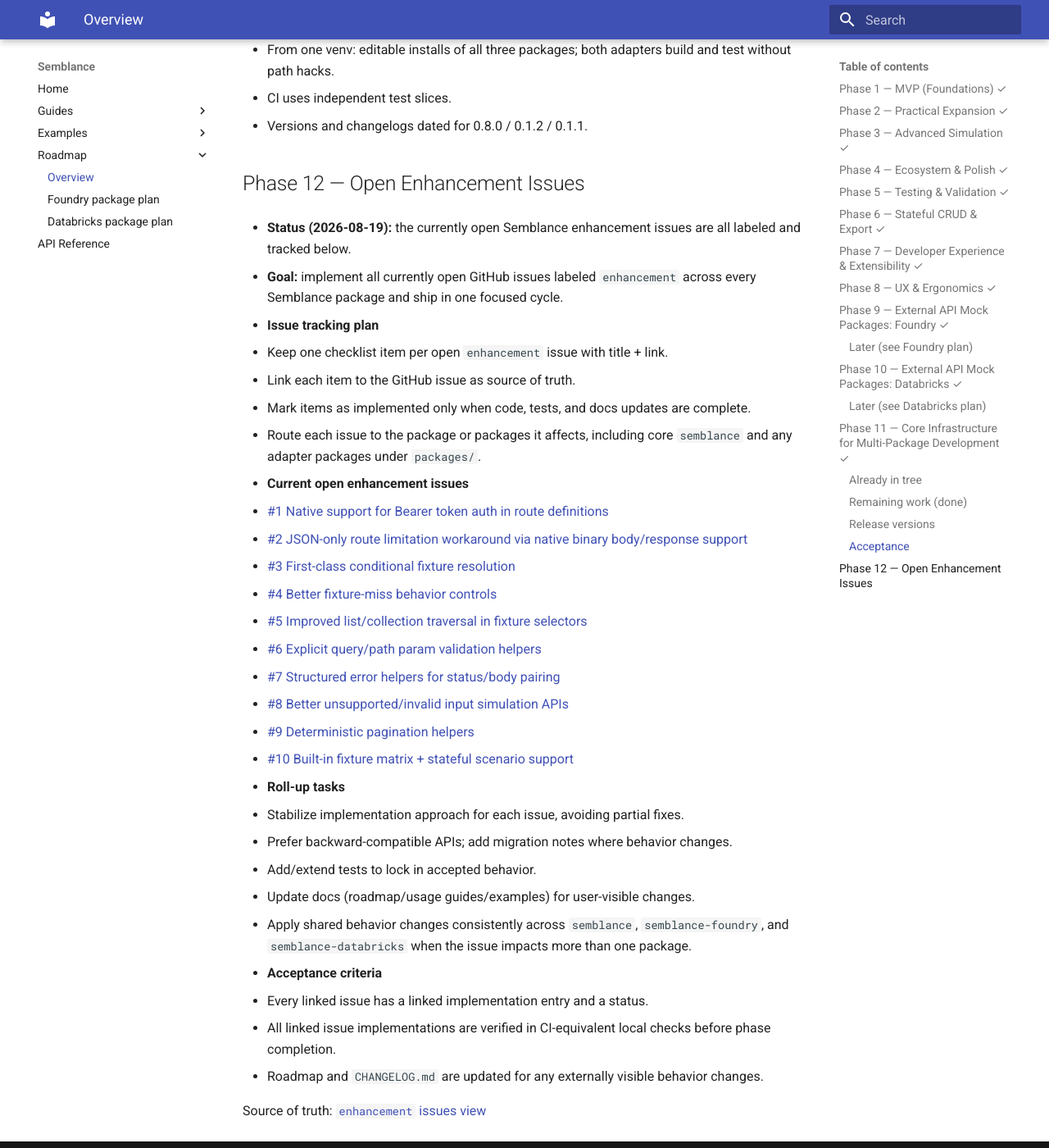
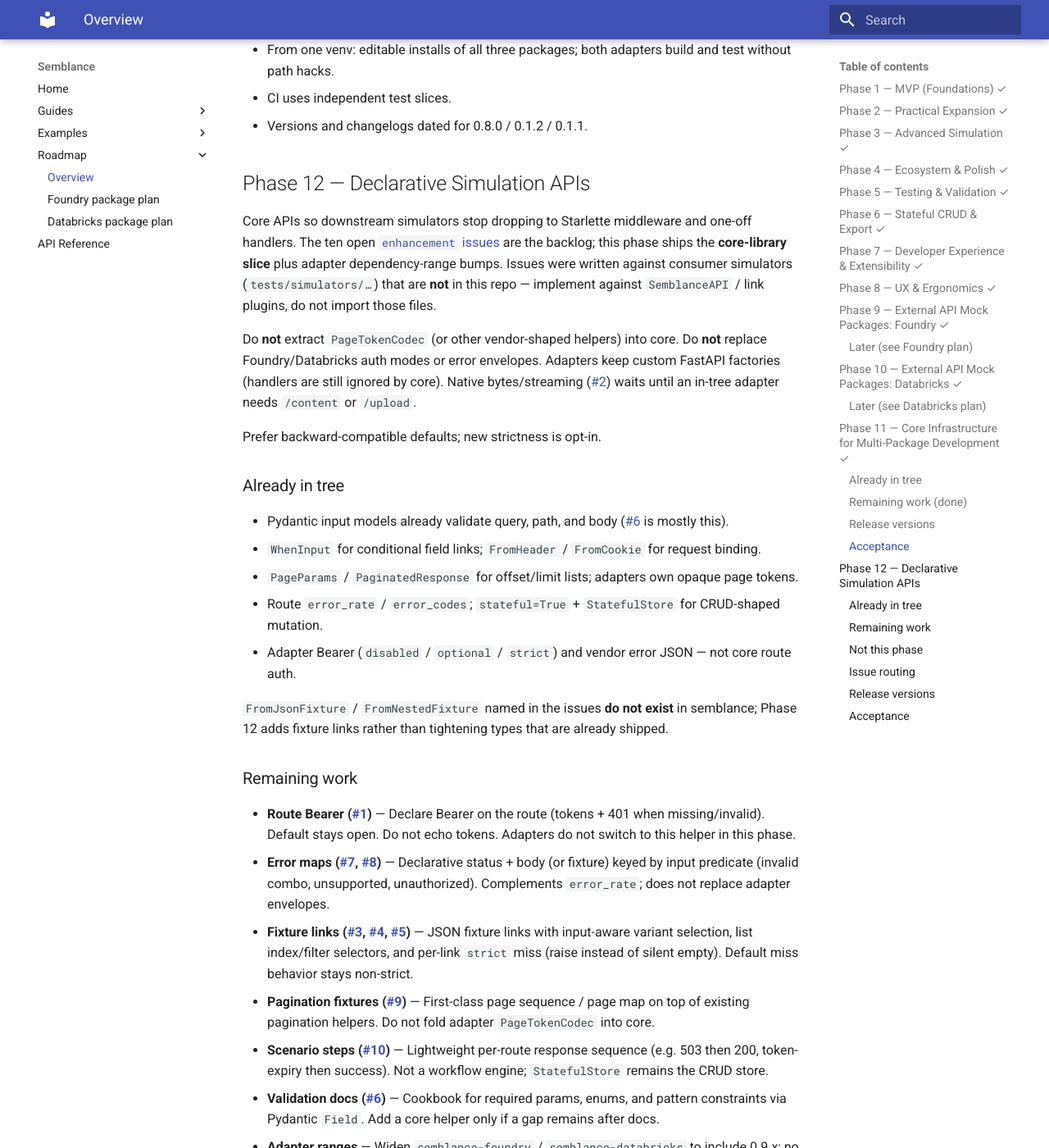
Before and after one commit to eddiethedean/semblance, an MkDocs documentation site: the page built from docs/roadmap.md, in a window 1280 px wide and 1400 px high, scrolled down 7260 px. Shown: the whole window at 82% size. Built offline with MkDocs 1.6.1 and Material for MkDocs 9.7.7, drawn with Linux system fonts in a browser that asks for light colours; some of the changed text lies outside the part shown.

Commit message:
Specify Phase 12 as core declarative APIs with 0.9.0 / 0.1.3 / 0.1.2.
Scope the enhancement backlog: ship Bearer, error maps, and fixture links in core; defer binary routes; widen adapter ranges so 0.9.x can install.

```diff
--- a/docs/roadmap.md
+++ b/docs/roadmap.md
@@ -159,40 +159,71 @@
 - CI uses independent test slices.
 - Versions and changelogs dated for 0.8.0 / 0.1.2 / 0.1.1.
 
-## Phase 12 — Open Enhancement Issues
+## Phase 12 — Declarative Simulation APIs
 
-- **Status (2026-08-19):** the currently open Semblance enhancement issues are all labeled and tracked below.
+Core APIs so downstream simulators stop dropping to Starlette middleware and one-off handlers. The ten open [`enhancement` issues](https://github.com/eddiethedean/semblance/issues?q=is%3Aissue+is%3Aopen+label%3Aenhancement) are the backlog; this phase ships the **core-library slice** plus adapter dependency-range bumps. Issues were written against consumer simulators (`tests/simulators/…`) that are **not** in this repo — implement against `SemblanceAPI` / link plugins, do not import those files.
 
-- **Goal:** implement all currently open GitHub issues labeled `enhancement` across every Semblance package and ship in one focused cycle.
+Do **not** extract `PageTokenCodec` (or other vendor-shaped helpers) into core. Do **not** replace Foundry/Databricks auth modes or error envelopes. Adapters keep custom FastAPI factories (handlers are still ignored by core). Native bytes/streaming ([#2](https://github.com/eddiethedean/semblance/issues/2)) waits until an in-tree adapter needs `/content` or `/upload`.
 
-- **Issue tracking plan**
-  - Keep one checklist item per open `enhancement` issue with title + link.
-  - Link each item to the GitHub issue as source of truth.
-  - Mark items as implemented only when code, tests, and docs updates are complete.
-  - Route each issue to the package or packages it affects, including core `semblance` and any adapter packages under `packages/`.
+Prefer backward-compatible defaults; new strictness is opt-in.
 
-- **Current open enhancement issues**
-  - [#1 Native support for Bearer token auth in route definitions](https://github.com/eddiethedean/semblance/issues/1)
-  - [#2 JSON-only route limitation workaround via native binary body/response support](https://github.com/eddiethedean/semblance/issues/2)
-  - [#3 First-class conditional fixture resolution](https://github.com/eddiethedean/semblance/issues/3)
-  - [#4 Better fixture-miss behavior controls](https://github.com/eddiethedean/semblance/issues/4)
-  - [#5 Improved list/collection traversal in fixture selectors](https://github.com/eddiethedean/semblance/issues/5)
-  - [#6 Explicit query/path param validation helpers](https://github.com/eddiethedean/semblance/issues/6)
-  - [#7 Structured error helpers for status/body pairing](https://github.com/eddiethedean/semblance/issues/7)
-  - [#8 Better unsupported/invalid input simulation APIs](https://github.com/eddiethedean/semblance/issues/8)
-  - [#9 Deterministic pagination helpers](https://github.com/eddiethedean/semblance/issues/9)
-  - [#10 Built-in fixture matrix + stateful scenario support](https://github.com/eddiethedean/semblance/issues/10)
+### Already in tree
 
-- **Roll-up tasks**
-  - Stabilize implementation approach for each issue, avoiding partial fixes.
-  - Prefer backward-compatible APIs; add migration notes where behavior changes.
-  - Add/extend tests to lock in accepted behavior.
-  - Update docs (roadmap/usage guides/examples) for user-visible changes.
-  - Apply shared behavior changes consistently across `semblance`, `semblance-foundry`, and `semblance-databricks` when the issue impacts more than one package.
+- Pydantic input models already validate query, path, and body ([#6](https://github.com/eddiethedean/semblance/issues/6) is mostly this).
+- `WhenInput` for conditional field links; `FromHeader` / `FromCookie` for request binding.
+- `PageParams` / `PaginatedResponse` for offset/limit lists; adapters own opaque page tokens.
+- Route `error_rate` / `error_codes`; `stateful=True` + `StatefulStore` for CRUD-shaped mutation.
+- Adapter Bearer (`disabled` / `optional` / `strict`) and vendor error JSON — not core route auth.
 
-- **Acceptance criteria**
-  - Every linked issue has a linked implementation entry and a status.
-  - All linked issue implementations are verified in CI-equivalent local checks before phase completion.
-  - Roadmap and `CHANGELOG.md` are updated for any externally visible behavior changes.
+`FromJsonFixture` / `FromNestedFixture` named in the issues **do not exist** in semblance; Phase 12 adds fixture links rather than tightening types that are already shipped.
 
-Source of truth: [`enhancement` issues view](https://github.com/eddiethedean/semblance/issues?q=is%3Aissue+is%3Aopen+label%3Aenhancement)
+### Remaining work
+
+- **Route Bearer ([#1](https://github.com/eddiethedean/semblance/issues/1))** — Declare Bearer on the route (tokens + 401 when missing/invalid). Default stays open. Do not echo tokens. Adapters do not switch to this helper in this phase.
+- **Error maps ([#7](https://github.com/eddiethedean/semblance/issues/7), [#8](https://github.com/eddiethedean/semblance/issues/8))** — Declarative status + body (or fixture) keyed by input predicate (invalid combo, unsupported, unauthorized). Complements `error_rate`; does not replace adapter envelopes.
+- **Fixture links ([#3](https://github.com/eddiethedean/semblance/issues/3), [#4](https://github.com/eddiethedean/semblance/issues/4), [#5](https://github.com/eddiethedean/semblance/issues/5))** — JSON fixture links with input-aware variant selection, list index/filter selectors, and per-link `strict` miss (raise instead of silent empty). Default miss behavior stays non-strict.
+- **Pagination fixtures ([#9](https://github.com/eddiethedean/semblance/issues/9))** — First-class page sequence / page map on top of existing pagination helpers. Do not fold adapter `PageTokenCodec` into core.
+- **Scenario steps ([#10](https://github.com/eddiethedean/semblance/issues/10))** — Lightweight per-route response sequence (e.g. 503 then 200, token-expiry then success). Not a workflow engine; `StatefulStore` remains the CRUD store.
+- **Validation docs ([#6](https://github.com/eddiethedean/semblance/issues/6))** — Cookbook for required params, enums, and pattern constraints via Pydantic `Field`. Add a core helper only if a gap remains after docs.
+- **Adapter ranges** — Widen `semblance-foundry` / `semblance-databricks` to include 0.9.x; no new Foundry/Databricks operations in this phase.
+
+### Not this phase
+
+- [#2](https://github.com/eddiethedean/semblance/issues/2) binary/streaming bodies and content-type overrides.
+- Foundry apply/datasets/content, Databricks Unity Catalog / serving (still post–Phase 9 / 10).
+- Migrating adapter routers onto core Bearer, error maps, or fixture links.
+- Extracting `PageTokenCodec` into core.
+
+### Issue routing
+
+| Issue | Owner | Phase 12 |
+|---|---|---|
+| [#1](https://github.com/eddiethedean/semblance/issues/1) Bearer routes | core | yes |
+| [#2](https://github.com/eddiethedean/semblance/issues/2) binary bodies | core | later |
+| [#3](https://github.com/eddiethedean/semblance/issues/3) conditional fixtures | core | yes (new links) |
+| [#4](https://github.com/eddiethedean/semblance/issues/4) fixture-miss strict | core | yes |
+| [#5](https://github.com/eddiethedean/semblance/issues/5) collection selectors | core | yes |
+| [#6](https://github.com/eddiethedean/semblance/issues/6) param validation | core | docs first |
+| [#7](https://github.com/eddiethedean/semblance/issues/7) status/body errors | core | yes |
+| [#8](https://github.com/eddiethedean/semblance/issues/8) invalid-input errors | core | yes (with #7) |
+| [#9](https://github.com/eddiethedean/semblance/issues/9) pagination fixtures | core | yes |
+| [#10](https://github.com/eddiethedean/semblance/issues/10) scenario steps | core | yes (lightweight) |
+
+Mark a row done only when code, tests, and user-facing docs for that issue are in tree. Close the GitHub issue in the same change.
+
+### Release versions
+
+| Package | From | To | Tag |
+|---|---|---|---|
+| `semblance` | 0.8.0 | **0.9.0** | `v0.9.0` |
+| `semblance-foundry` | 0.1.2 | **0.1.3** | `foundry-v0.1.3` |
+| `semblance-databricks` | 0.1.1 | **0.1.2** | `databricks-v0.1.2` |
+
+Adapters depend on **`semblance>=0.8.0,<1.0`** so 0.9.x installs (today’s `<0.9` would block it). Publish order: **core `v0.9.0` first**, then adapter tags ([publishing](publishing.md)).
+
+### Acceptance
+
+- In-scope issues (#1, #3–#10) implemented or documented as specified; #2 still open and pointed at a later phase.
+- Defaults unchanged for existing apps; strict fixture-miss and Bearer are opt-in.
+- Adapters still build against core without using the new helpers internally.
+- CI slices stay green; changelogs dated for 0.9.0 / 0.1.3 / 0.1.2.
```
